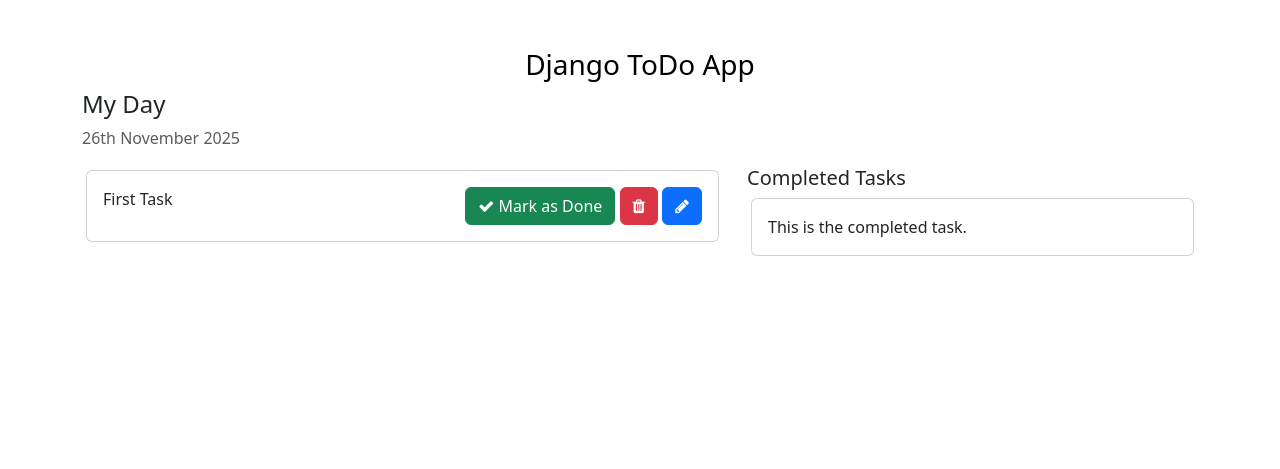
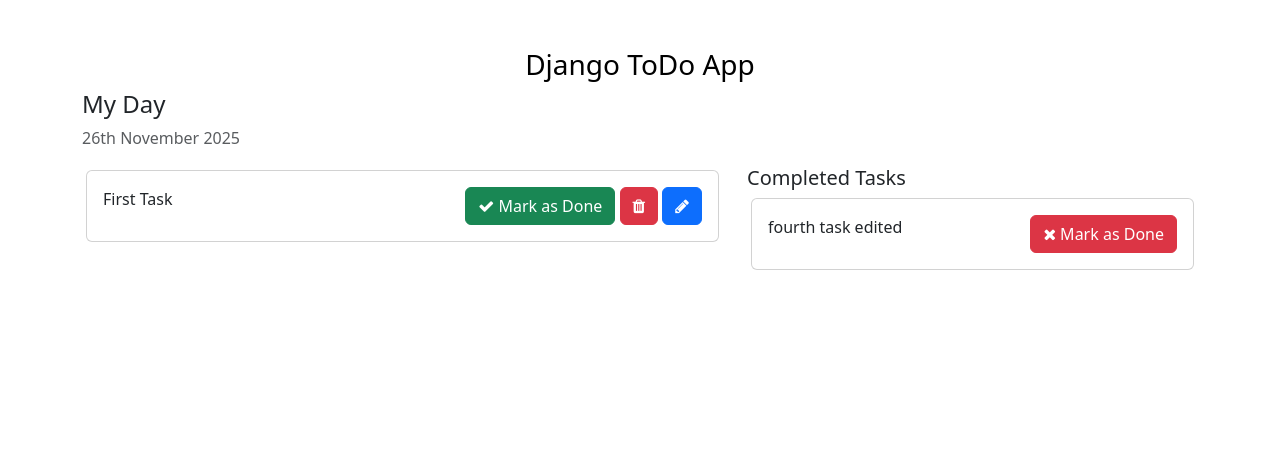
Before and after one commit to Pankhil29/ToDo, a Django app: page / in a window 1280 px wide. Shown: the top 469 px of the page. Run offline with Django 5.2, Linux system fonts and the light colour scheme; data comes from the database, SQL or seed files in the repository; both versions use the stored data as it was after the commit.

Commit message:
completed update and delete operations

```diff
--- a/templates/home.html
+++ b/templates/home.html
@@ -37,9 +37,13 @@
                     <div class="card-body">
                         {{task.task}}
                         <span style="position: relative; float: right;">
-                            <a class="btn btn-success"><i class="fa fa-check"></i> Mark as Done</a>
-                            <a class="btn btn-danger"><i class="fa fa-trash"></i></a>
-                            <a class="btn btn-primary"><i class="fa fa-pencil"></i></a>
+                            <a href="{% url 'mark_as_done' task.pk %}" class="btn btn-success"><i
+                                    class="fa fa-check"></i> Mark
+                                as Done</a>
+                            <a href="{% url 'delete_task' task.id %}" class="btn btn-danger"><i
+                                    class="fa fa-trash"></i></a>
+                            <a href="{% url 'edit_task' task.id %}" class="btn btn-primary"><i
+                                    class="fa fa-pencil"></i></a>
                         </span>
                     </div>
                 </div>
@@ -48,11 +52,20 @@
             <div class="col-md-5 col-lg-5">
                 <h5>Completed Tasks</h5>
                 <!-- List of all the tasks that have completed -->
+                {% for task in completed_tasks %}
                 <div class="card m-1">
                     <div class="card-body">
-                        This is the completed task.
+                        <!-- This is the completed task. -->
+                        {{task.task}}
+                        <span style="position: relative; float: right;">
+                            <a href="{% url 'mark_as_undone' task.pk %}" class="btn btn-danger"><i
+                                    class="fa fa-times"></i> Mark
+                                as Done</a>
+
+                        </span>
                     </div>
                 </div>
+                {% endfor %}
             </div>
         </div>
         <div class="row">
--- a/todo/urls.py
+++ b/todo/urls.py
@@ -4,5 +4,13 @@ from django.urls import path
 from . import views
 
 urlpatterns = [
-    path('addTask/',views.addTask,name="addTask")
+
+    path('addTask/',views.addTask,name="addTask"),
+    path('mark_as_done/<int:pk>/',views.mark_as_done,name="mark_as_done"),
+    path('mark_as_undone/<int:pk>/',views.mark_as_undone,name="mark_as_undone"),
+    path('edit_task/<int:pk>/',views.edit_task,name='edit_task'),
+    path('delete_task/<int:pk>/',views.delete_task,name="delete_task")
+
 ]
+
+# we use primary key because we have to identify whih task to be perfomed action
--- a/todo_main/views.py
+++ b/todo_main/views.py
@@ -3,7 +3,10 @@ from todo.models import Task
 
 def home(request):
     tasks = Task.objects.filter(is_completed=False).order_by('-update_at') # for - is descending order
+    completed_tasks = Task.objects.filter(is_completed=True)
+    # is_completed
     context = {
         'tasks' : tasks,
+        'completed_tasks': completed_tasks,
     }
     return render(request, "home.html",context)
```
Also changed, not shown: templates/edit_task.html (added, +35 -0 lines), todo/views.py (+39 -1 lines), db.sqlite3.
